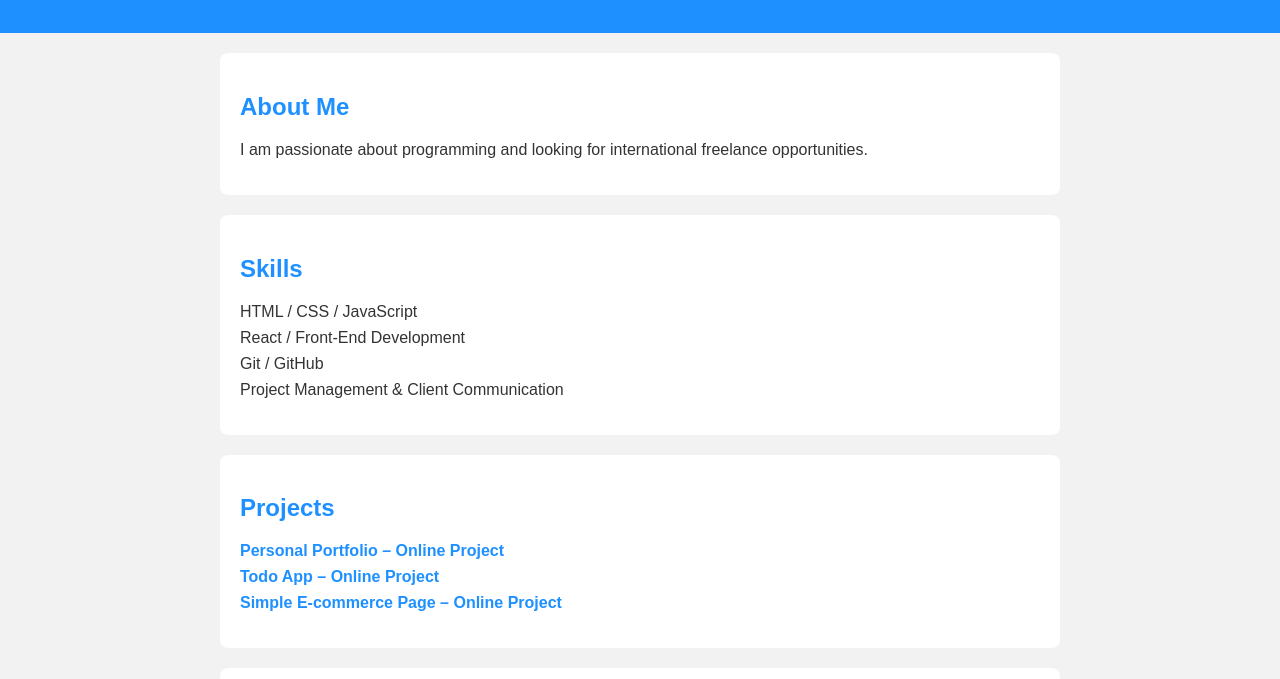
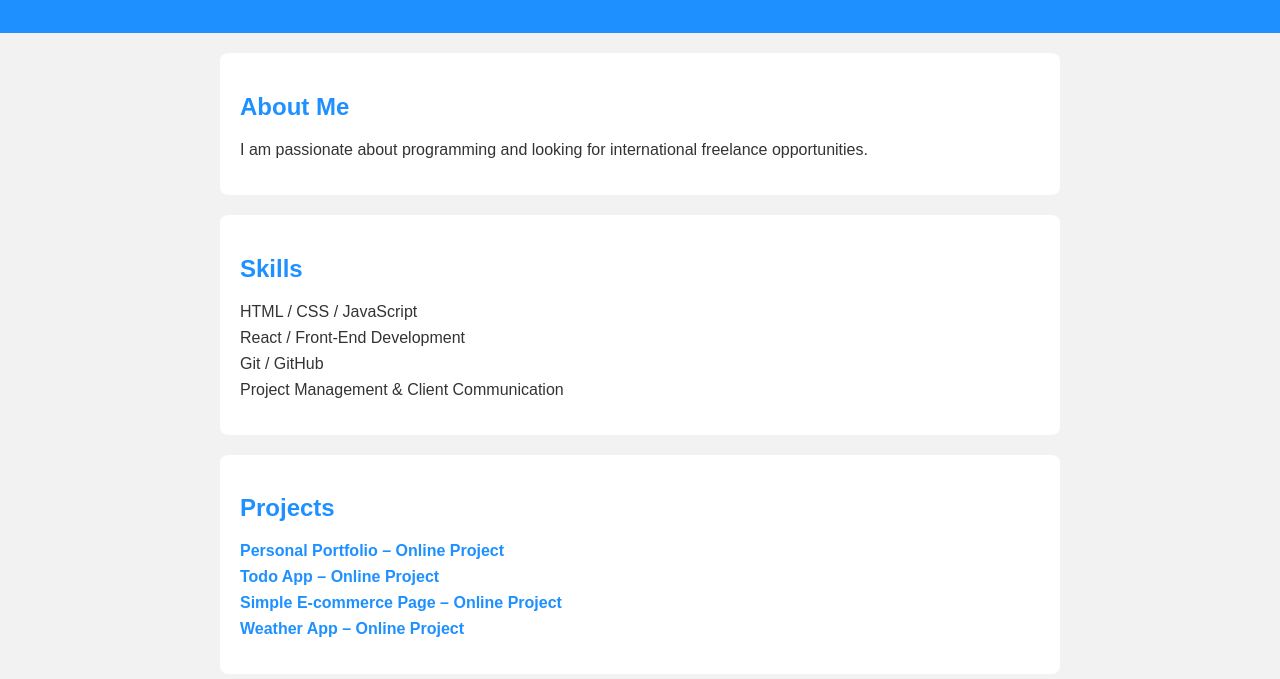
Before and after one commit to Ahmad-global/portfolio, a plain HTML site: page index.html in a window 1280 px wide. Shown: the part 121-800 px from the top of the page. Drawn offline with Linux system fonts and the light colour scheme.

Commit message:
Update index.html

```diff
--- a/index.html
+++ b/index.html
@@ -54,6 +54,11 @@
         Simple E-commerce Page – Online Project
       </a>
     </li>
+    <li>
+  <a href="weather.html" target="_blank">
+    Weather App – Online Project
+  </a>
+</li>
   </ul>
 </section>
 
```
